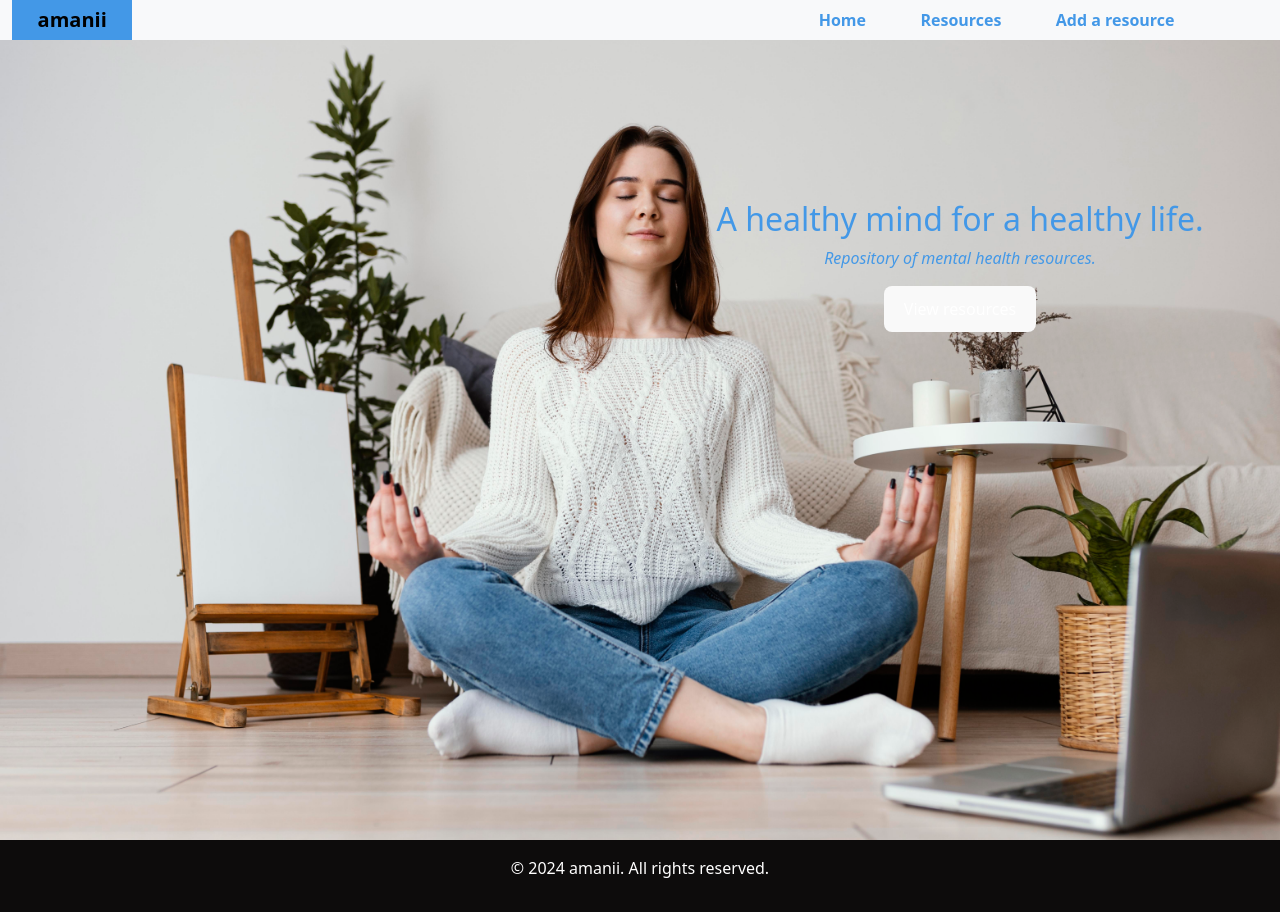
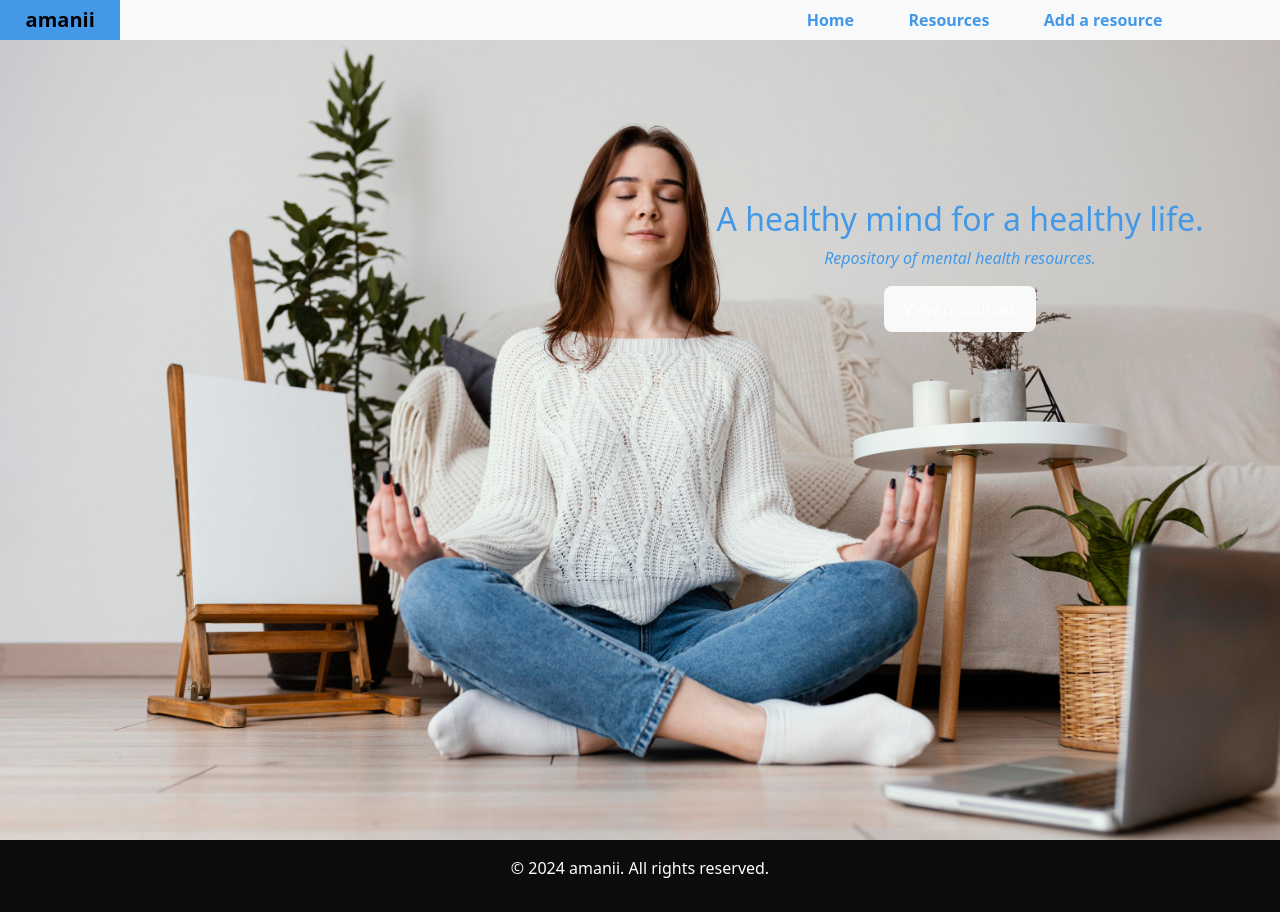
Before and after one commit to Lonercode/amanii-repository, a React (Vite) app in the folder client/amanii-resources/: page / in a window 1280 px wide. Built offline with nearby package versions, Linux system fonts and the light colour scheme; no server answers.

Commit message:
fix:bootstrap precedence

```diff
--- a/client/amanii-resources/src/App.css
+++ b/client/amanii-resources/src/App.css
@@ -51,11 +51,12 @@
 .navbar{
   padding-top: 0rem !important;
   padding-bottom:0rem !important;
+  padding-left: 0rem !important;
 }
 
 .container-fluid{
-  padding-left: 0rem;
-  padding-right: 0rem;
+  padding-left: 0rem !important;
+  padding-right: 0rem !important;
 }
 
 .homeImg{
```
